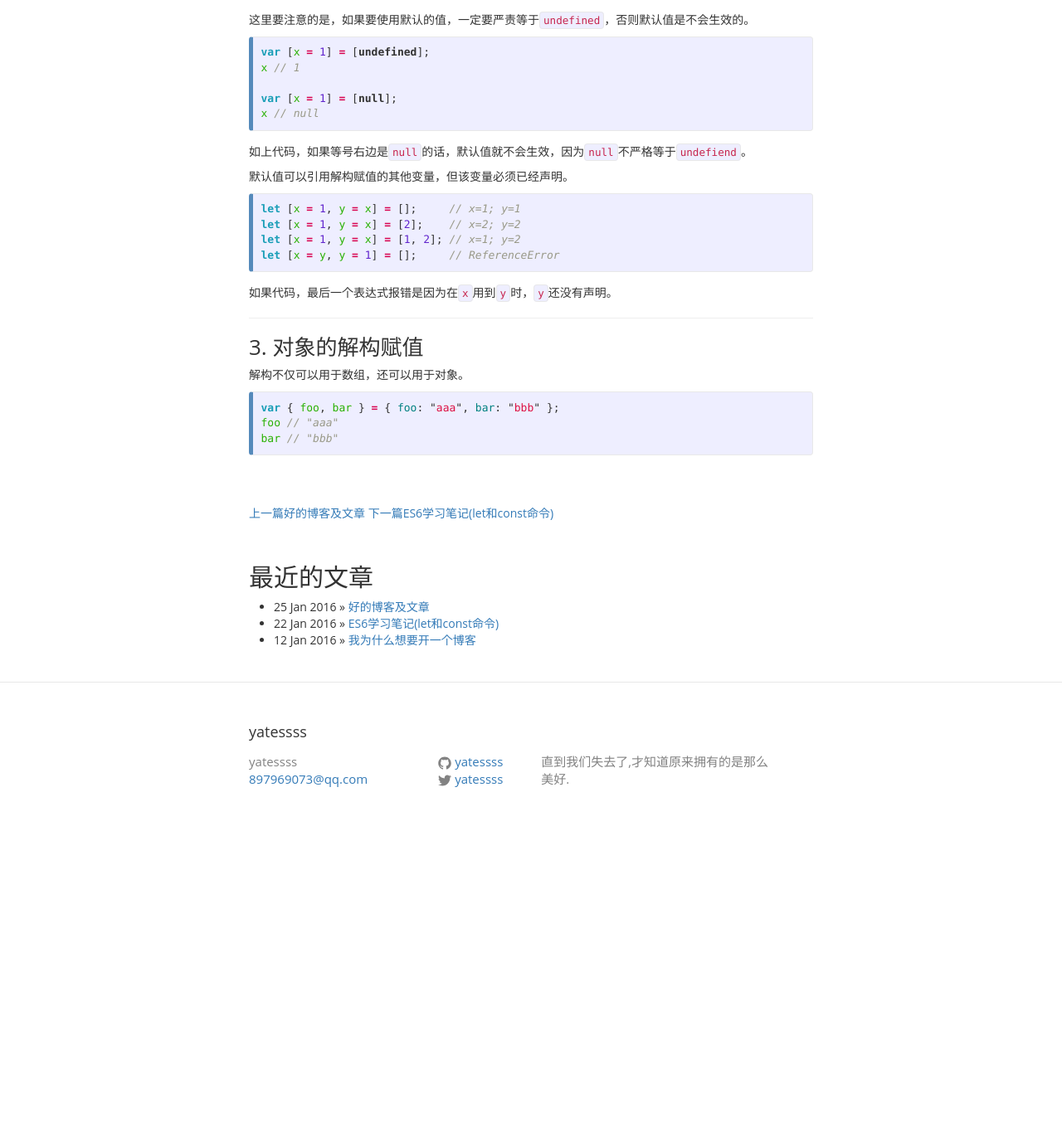
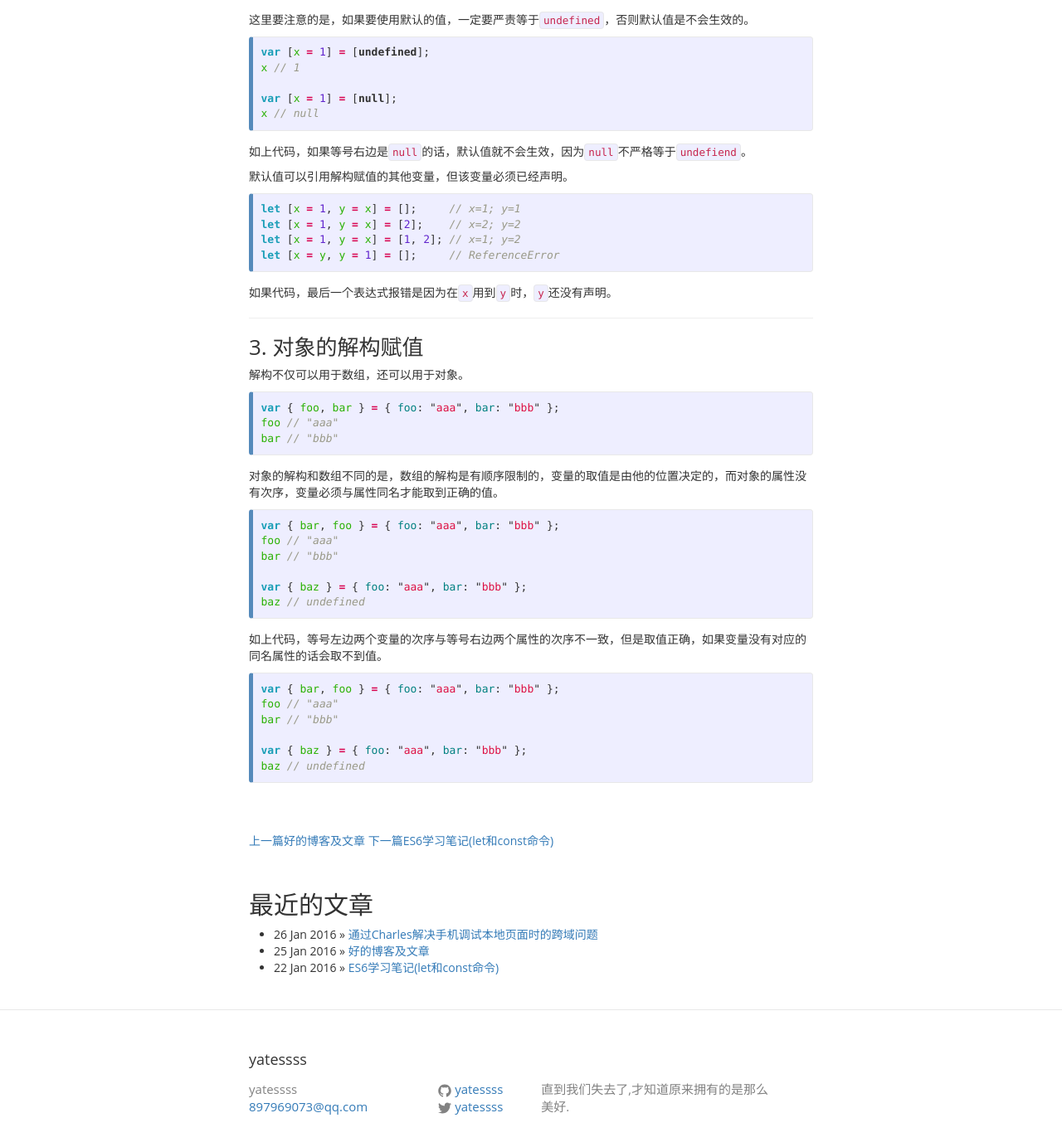
Before and after one commit to yatessss/my-blog, a Jekyll site: the page built from _posts/2016-01-25-ES6study-2.markdown, in a window 1280 px wide and 1400 px high, scrolled down 3964 px. Shown: the top 1383 px of the window at 83% size. Built offline with Jekyll 4.4.1, drawn with Linux system fonts in a browser that asks for light colours; comment, search, counter and statistics services are not loaded; before the commit the page ends 4970 px from its top, so only the background shows below that.

Commit message:
add post

```diff
--- a/_posts/2016-01-25-ES6study-2.markdown
+++ b/_posts/2016-01-25-ES6study-2.markdown
@@ -302,3 +302,29 @@ foo // "aaa"
 bar // "bbb"
 
 {% endhighlight %}
+
+对象的解构和数组不同的是，数组的解构是有顺序限制的，变量的取值是由他的位置决定的，而对象的属性没有次序，变量必须与属性同名才能取到正确的值。
+
+{% highlight JavaScript %}
+
+var { bar, foo } = { foo: "aaa", bar: "bbb" };
+foo // "aaa"
+bar // "bbb"
+
+var { baz } = { foo: "aaa", bar: "bbb" };
+baz // undefined
+
+{% endhighlight %}
+
+如上代码，等号左边两个变量的次序与等号右边两个属性的次序不一致，但是取值正确，如果变量没有对应的同名属性的话会取不到值。
+
+{% highlight JavaScript %}
+
+var { bar, foo } = { foo: "aaa", bar: "bbb" };
+foo // "aaa"
+bar // "bbb"
+
+var { baz } = { foo: "aaa", bar: "bbb" };
+baz // undefined
+
+{% endhighlight %}
```
Also changed, not shown: _posts/2016-01-26-Charles解决跨域问题.markdown (added, +54 -0 lines), img/p1.png (added), img/p2.png (added), img/p3.png (added), img/p4.png (added).
